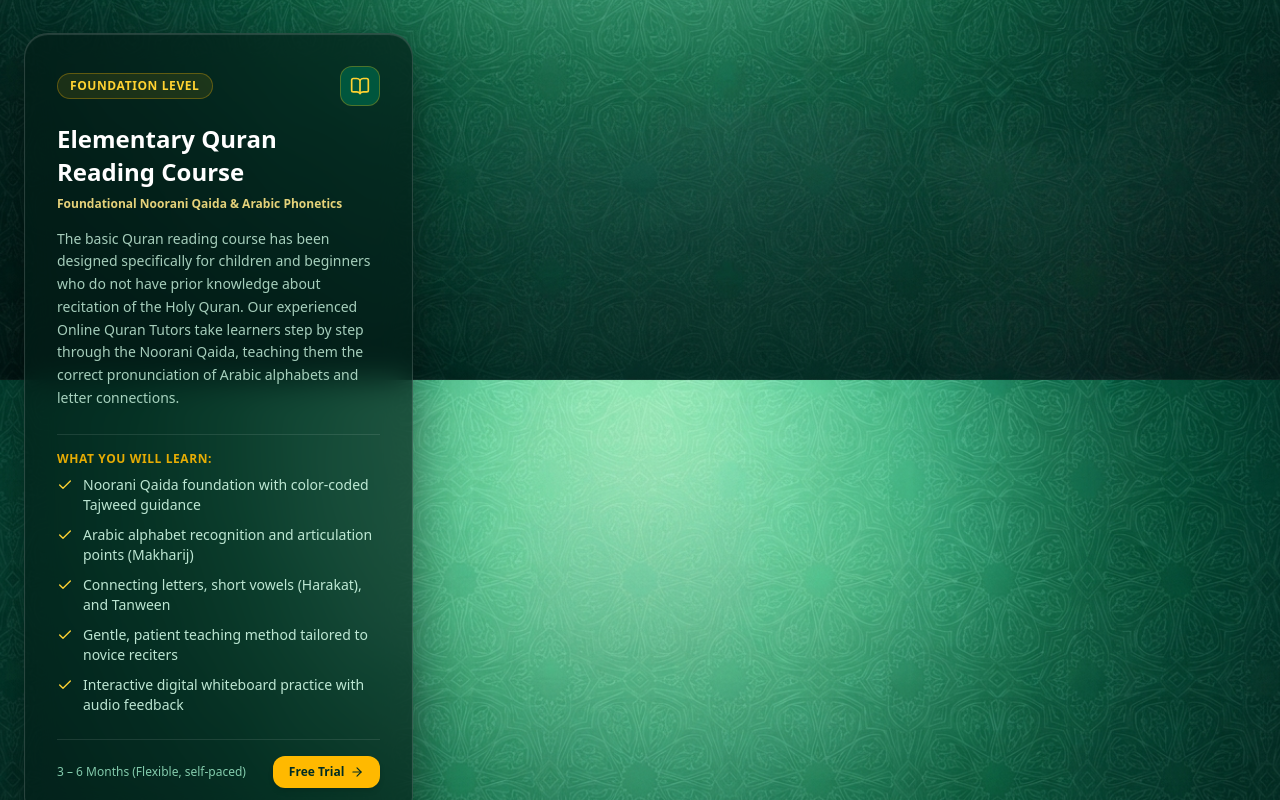
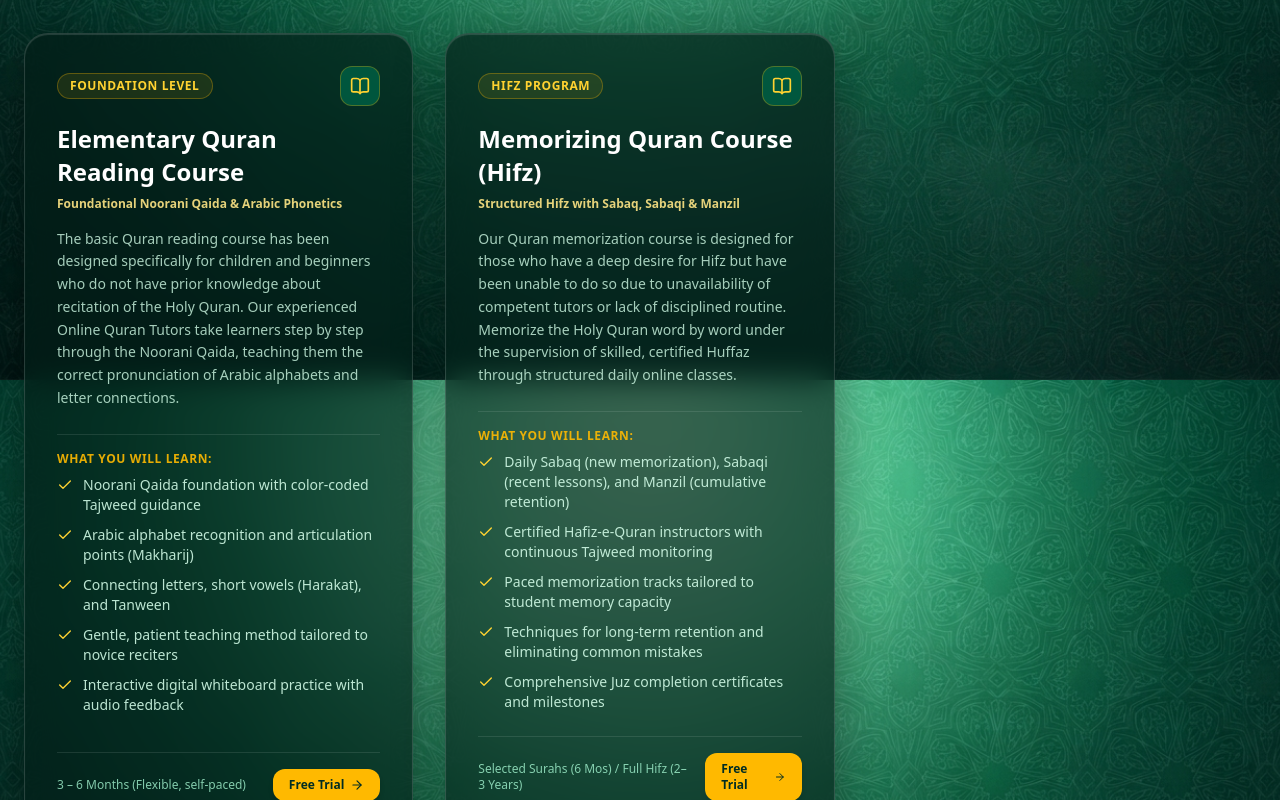
Before and after one commit to mdawoodali/QURAN-ACADEMY-APP, a Next.js app in the folder apps/web/: page /programmes in a window 1280 px wide. Shown: the part 420-1220 px from the top of the page. Built offline with nearby package versions, Linux system fonts and the light colour scheme; a web font is replaced by a local one.

Commit message:
feat(services): add Memorizing Quran (Hifz) course with Sabaq, Sabaqi and Manzil

```diff
--- a/apps/web/src/data/services.ts
+++ b/apps/web/src/data/services.ts
@@ -29,5 +29,23 @@ export const ACADEMY_SERVICES: CourseService[] = [
     targetAudience: "Children (Ages 4+) & Adult Beginners",
     duration: "3 – 6 Months (Flexible, self-paced)",
     iconName: "BookOpen"
+  },
+  {
+    id: "memorizing-quran-course",
+    title: "Memorizing Quran Course (Hifz)",
+    highlightWord: "Memorizing",
+    subtitle: "Structured Hifz with Sabaq, Sabaqi & Manzil",
+    badge: "Hifz Program",
+    description: "Our Quran memorization course is designed for those who have a deep desire for Hifz but have been unable to do so due to unavailability of competent tutors or lack of disciplined routine. Memorize the Holy Quran word by word under the supervision of skilled, certified Huffaz through structured daily online classes.",
+    features: [
+      "Daily Sabaq (new memorization), Sabaqi (recent lessons), and Manzil (cumulative retention)",
+      "Certified Hafiz-e-Quran instructors with continuous Tajweed monitoring",
+      "Paced memorization tracks tailored to student memory capacity",
+      "Techniques for long-term retention and eliminating common mistakes",
+      "Comprehensive Juz completion certificates and milestones"
+    ],
+    targetAudience: "Motivated Children & Adults (Full or Selected Surahs)",
+    duration: "Selected Surahs (6 Mos) / Full Hifz (2–3 Years)",
+    iconName: "Sparkles"
   }
 ];
```
